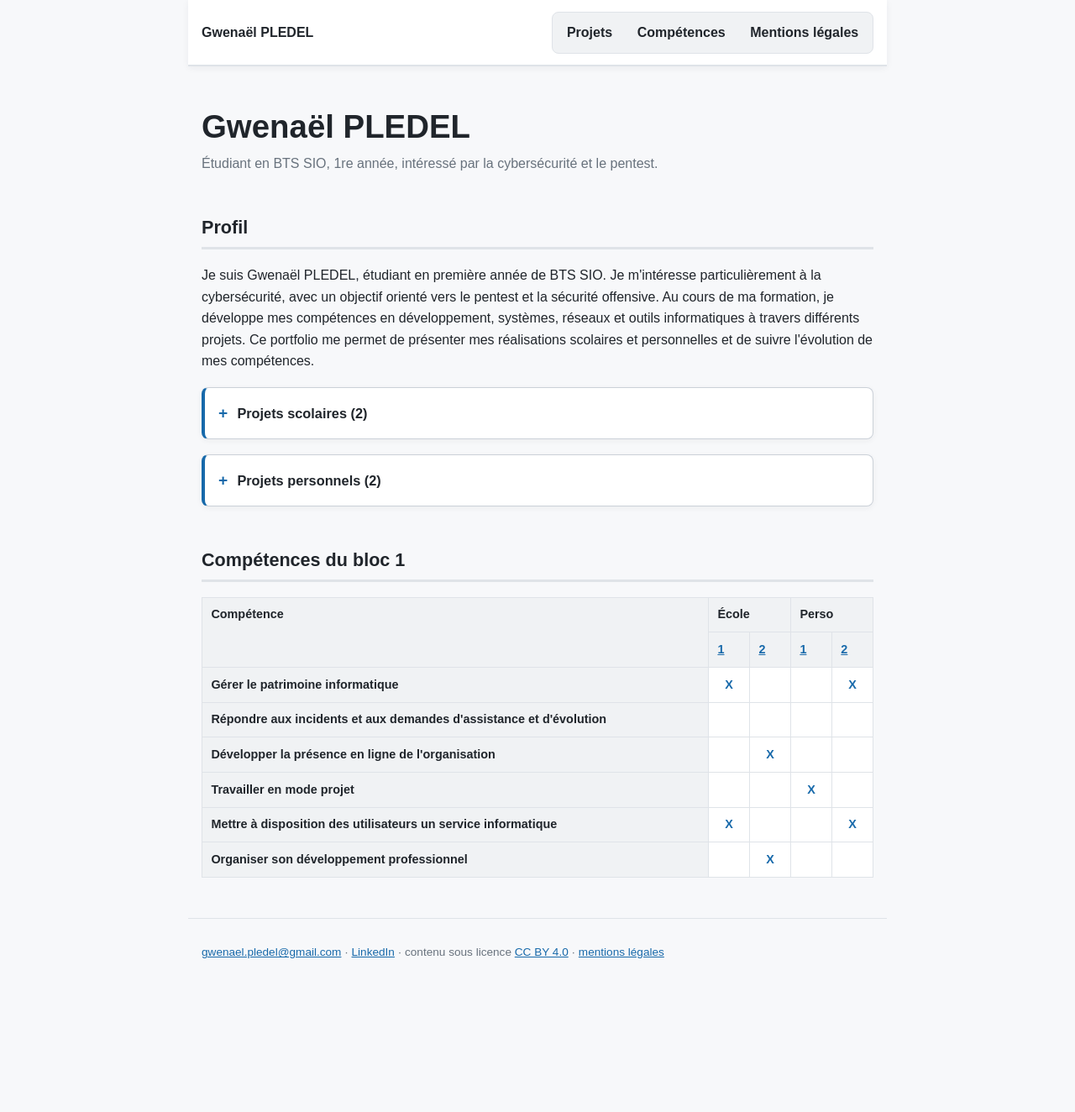
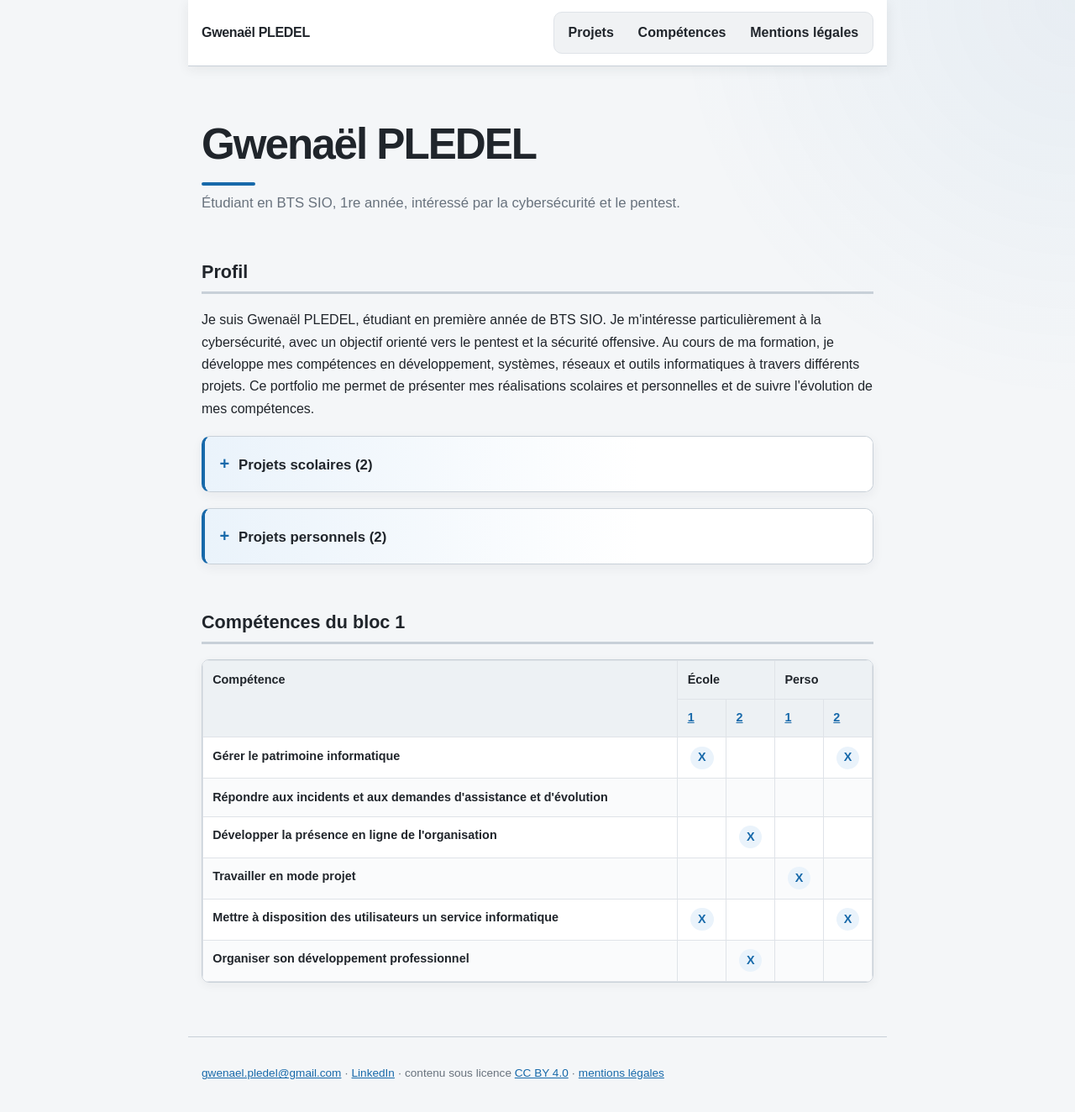
Before and after one commit to vzsca/Portfolio-Gwenael, a Jekyll site: the page built from index.html, in a window 1280 px wide and 1343 px high. Shown: the top 1324 px of the window at 84% size. Built offline with Jekyll 4.4.1, drawn with Linux system fonts in a browser that asks for light colours.

Commit message:
Ameliore le design general du portfolio

```diff
--- a/css/style.css
+++ b/css/style.css
@@ -2,18 +2,24 @@
   --text: #20252b;
   --muted: #68727d;
   --accent: #1769aa;
-  --background: #f7f8fa;
+  --accent-soft: #eaf3fb;
+  --background: #f4f6f8;
   --surface: #ffffff;
   --border: #dfe3e8;
+  --border-strong: #c8d0d8;
 }
 
 * { box-sizing: border-box; }
 
+html { scroll-behavior: smooth; }
+
 body {
   margin: 0;
-  background: var(--background);
+  background:
+    radial-gradient(circle at top right, rgba(23, 105, 170, .06), transparent 30rem),
+    var(--background);
   color: var(--text);
-  font: 16px/1.6 Arial, Helvetica, sans-serif;
+  font: 16px/1.65 Arial, Helvetica, sans-serif;
 }
 
 header, main, footer {
@@ -24,21 +30,23 @@ header, main, footer {
 }
 
 header {
-  padding: .85rem 1rem;
+  padding-top: .85rem;
+  padding-bottom: .85rem;
   display: flex;
   flex-wrap: wrap;
   justify-content: space-between;
   align-items: center;
   gap: .7rem 1.25rem;
-  border-bottom: 2px solid var(--border);
-  background: var(--surface);
-  box-shadow: 0 2px 8px rgba(32, 37, 43, .06);
+  border-bottom: 1px solid var(--border-strong);
+  background: rgba(255, 255, 255, .96);
+  box-shadow: 0 3px 14px rgba(32, 37, 43, .08);
   position: sticky;
   top: 0;
   z-index: 10;
+  backdrop-filter: blur(8px);
 }
 
-.site { margin: 0; font-weight: 700; }
+.site { margin: 0; font-weight: 800; letter-spacing: -.02em; }
 
 .site a {
   color: var(--text);
@@ -51,26 +59,27 @@ nav ul {
   margin: 0;
   display: flex;
   flex-wrap: wrap;
-  gap: .25rem;
+  gap: .2rem;
   border: 1px solid var(--border);
-  border-radius: 8px;
+  border-radius: 10px;
   background: #f0f2f4;
 }
 
 nav a {
   display: block;
   padding: .45rem .8rem;
-  border-radius: 6px;
+  border-radius: 7px;
   color: var(--text);
   text-decoration: none;
   font-weight: 600;
-  transition: background .15s ease, color .15s ease;
+  transition: background .15s ease, color .15s ease, transform .15s ease;
 }
 
 nav a:hover,
 nav a:focus {
   background: var(--surface);
   color: var(--accent);
+  transform: translateY(-1px);
 }
 
 nav a:focus-visible {
@@ -78,23 +87,38 @@ nav a:focus-visible {
   outline-offset: 1px;
 }
 
+main { padding-top: 1rem; }
+
 h1, h2, h3 { line-height: 1.25; }
 
 h1 {
-  font-size: 2.4rem;
-  margin: 3rem 0 .4rem;
+  font-size: clamp(2.2rem, 6vw, 3.2rem);
+  letter-spacing: -.04em;
+  margin: 2.8rem 0 .45rem;
+  max-width: 40rem;
+}
+
+h1::after {
+  content: "";
+  display: block;
+  width: 4rem;
+  height: 4px;
+  margin-top: .8rem;
+  border-radius: 99px;
+  background: var(--accent);
 }
 
 h2 {
   font-size: 1.35rem;
-  margin-top: 2.5rem;
+  margin-top: 2.8rem;
   padding: .7rem 0 .55rem;
-  border-bottom: 3px solid var(--border);
+  border-bottom: 3px solid var(--border-strong);
+  scroll-margin-top: 6rem;
 }
 
 h3 {
   font-size: 1.05rem;
-  margin: 0 0 .25rem;
+  margin: 0 0 .3rem;
 }
 
 a { color: var(--accent); }
@@ -104,28 +128,37 @@ a:focus-visible {
   outline-offset: 3px;
 }
 
-.sous-titre,
-.meta { color: var(--muted); }
+.sous-titre {
+  color: var(--muted);
+  font-size: 1.05rem;
+  max-width: 45rem;
+  margin: 0 0 2rem;
+}
 
-.sous-titre { margin: 0; }
-
-.meta { font-size: .85rem; }
+.meta { color: var(--muted); font-size: .85rem; }
 
 .section-repliable {
   background: var(--surface);
-  border: 1px solid #cbd1d8;
+  border: 1px solid var(--border-strong);
   border-left: 4px solid var(--accent);
-  border-radius: 8px;
-  margin: 1.15rem 0;
-  box-shadow: 0 2px 7px rgba(32, 37, 43, .05);
+  border-radius: 10px;
+  margin: 1.2rem 0;
+  box-shadow: 0 4px 14px rgba(32, 37, 43, .06);
+  overflow: hidden;
+  transition: box-shadow .2s ease, transform .2s ease;
+}
+
+.section-repliable:hover {
+  box-shadow: 0 7px 20px rgba(32, 37, 43, .09);
 }
 
 .section-repliable > summary {
   cursor: pointer;
   list-style: none;
-  padding: .9rem 1rem;
+  padding: 1rem 1.1rem;
   font-weight: 700;
-  font-size: 1.02rem;
+  font-size: 1.05rem;
+  background: linear-gradient(90deg, var(--accent-soft), var(--surface) 65%);
 }
 
 .section-repliable > summary::-webkit-details-marker { display: none; }
@@ -135,62 +168,86 @@ a:focus-visible {
   display: inline-block;
   width: 1.4rem;
   color: var(--accent);
-  font-size: 1.2rem;
-  font-weight: 700;
+  font-size: 1.25rem;
+  font-weight: 800;
 }
 
-.section-repliable[open] > summary::before {
-  content: "−";
-}
+.section-repliable[open] > summary::before { content: "−"; }
 
-.section-contenu {
-  padding: 0 1rem 1rem;
-}
+.section-contenu { padding: .1rem 1rem 1rem; }
 
-.section-contenu > :first-child {
-  margin-top: .4rem;
-}
+.section-contenu > :first-child { margin-top: .65rem; }
 
 .carte {
   background: var(--surface);
   border: 1px solid var(--border);
-  border-radius: 6px;
+  border-radius: 8px;
   padding: 1rem 1.1rem;
-  margin: .9rem 0;
+  margin: .8rem 0;
+  box-shadow: 0 2px 7px rgba(32, 37, 43, .035);
+  transition: border-color .2s ease, box-shadow .2s ease, transform .2s ease;
 }
 
-.carte h3 a { text-decoration: none; }
+.carte:hover {
+  border-color: #b9c5d0;
+  box-shadow: 0 5px 14px rgba(32, 37, 43, .08);
+  transform: translateY(-1px);
+}
+
+.carte h3 a {
+  text-decoration: none;
+  color: var(--text);
+}
+
+.carte h3 a:hover { color: var(--accent); }
 
 .carte p { margin: .25rem 0; }
 
-.defile { overflow-x: auto; }
+.defile {
+  overflow-x: auto;
+  border: 1px solid var(--border-strong);
+  border-radius: 9px;
+  box-shadow: 0 3px 12px rgba(32, 37, 43, .05);
+}
 
 table {
   border-collapse: collapse;
   width: 100%;
+  min-width: 34rem;
   background: var(--surface);
   font-size: .9rem;
 }
 
 th, td {
   border: 1px solid var(--border);
-  padding: .55rem .65rem;
+  padding: .65rem .7rem;
   text-align: left;
   vertical-align: top;
 }
 
-th {
-  background: #f0f2f4;
+thead th {
+  background: #edf1f4;
   font-weight: 700;
 }
+
+tbody tr:nth-child(even) { background: #fafbfc; }
+
+tbody tr:hover { background: var(--accent-soft); }
 
 td.case {
   text-align: center;
   min-width: 2.5rem;
-  font-weight: 700;
+  font-weight: 800;
 }
 
 td.case a {
+  display: inline-flex;
+  align-items: center;
+  justify-content: center;
+  min-width: 1.7rem;
+  min-height: 1.7rem;
+  border-radius: 50%;
+  background: var(--accent-soft);
   color: var(--accent);
   text-decoration: none;
 }
@@ -201,42 +258,35 @@ img {
   max-width: 75%;
   max-height: 650px;
   height: auto;
-  margin: .75rem 0;
-  border: 1px solid var(--border);
-  border-radius: 6px;
+  margin: .9rem 0;
+  border: 1px solid var(--border-strong);
+  border-radius: 8px;
+  box-shadow: 0 4px 14px rgba(32, 37, 43, .08);
 }
 
 code {
-  background: #f0f2f4;
+  background: #edf1f4;
   padding: .1rem .3rem;
   border-radius: 3px;
 }
 
 footer {
-  margin-top: 3rem;
-  padding-top: 1rem;
-  padding-bottom: 2rem;
+  margin-top: 4rem;
+  padding-top: 1.2rem;
+  padding-bottom: 2.5rem;
   color: var(--muted);
   font-size: .85rem;
-  border-top: 1px solid var(--border);
+  border-top: 1px solid var(--border-strong);
 }
 
 @media (max-width: 700px) {
-  img {
-    max-width: 100%;
-    max-height: none;
-  }
+  img { max-width: 100%; max-height: none; }
 }
 
 @media (max-width: 520px) {
-  h1 {
-    font-size: 2rem;
-    margin-top: 2.2rem;
-  }
-
+  h1 { margin-top: 2rem; }
   header { align-items: flex-start; }
-
-  nav ul { gap: .5rem .8rem; }
-
+  nav ul { gap: .25rem; }
+  nav a { padding: .4rem .6rem; }
   .carte { padding: .9rem; }
 }
```
